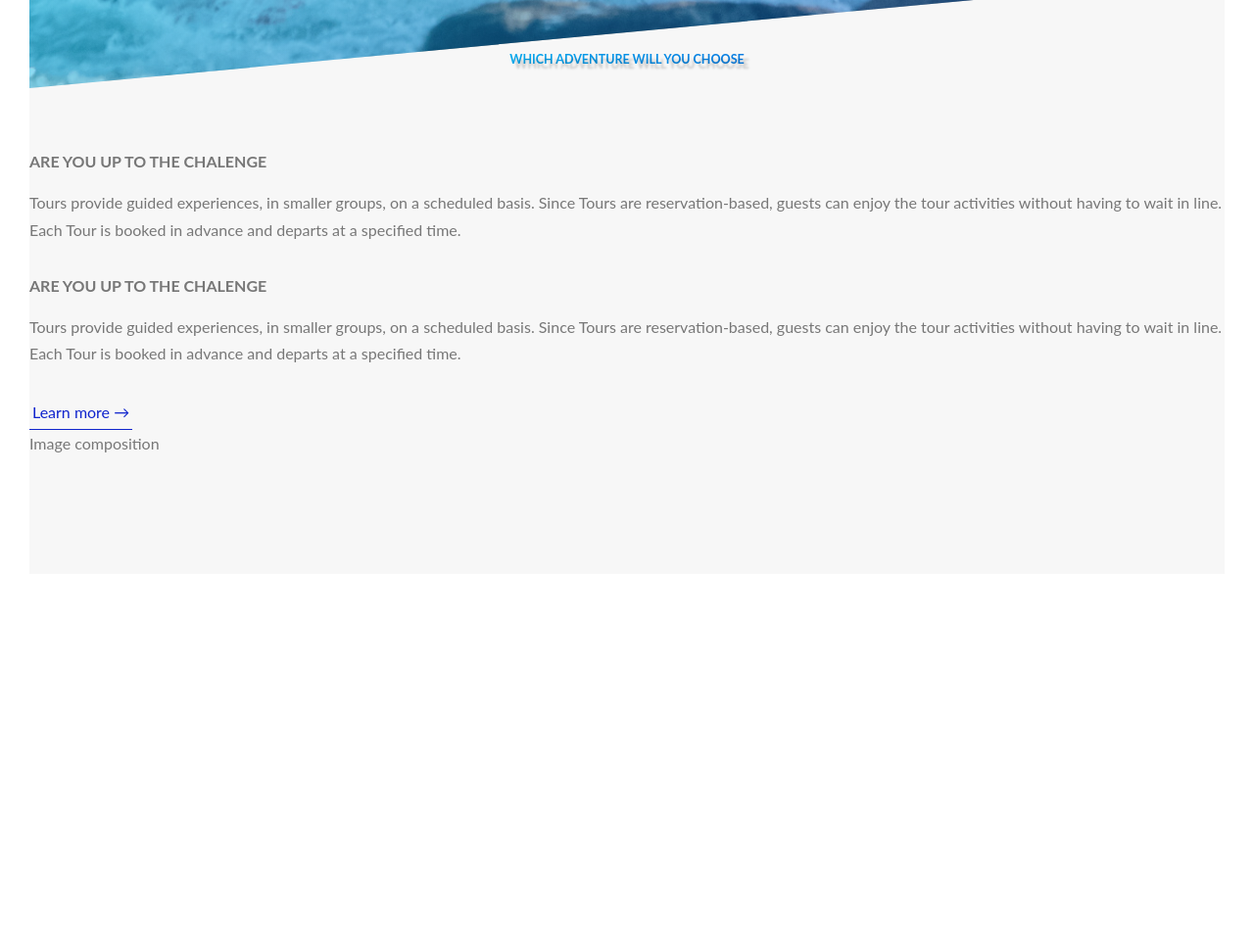
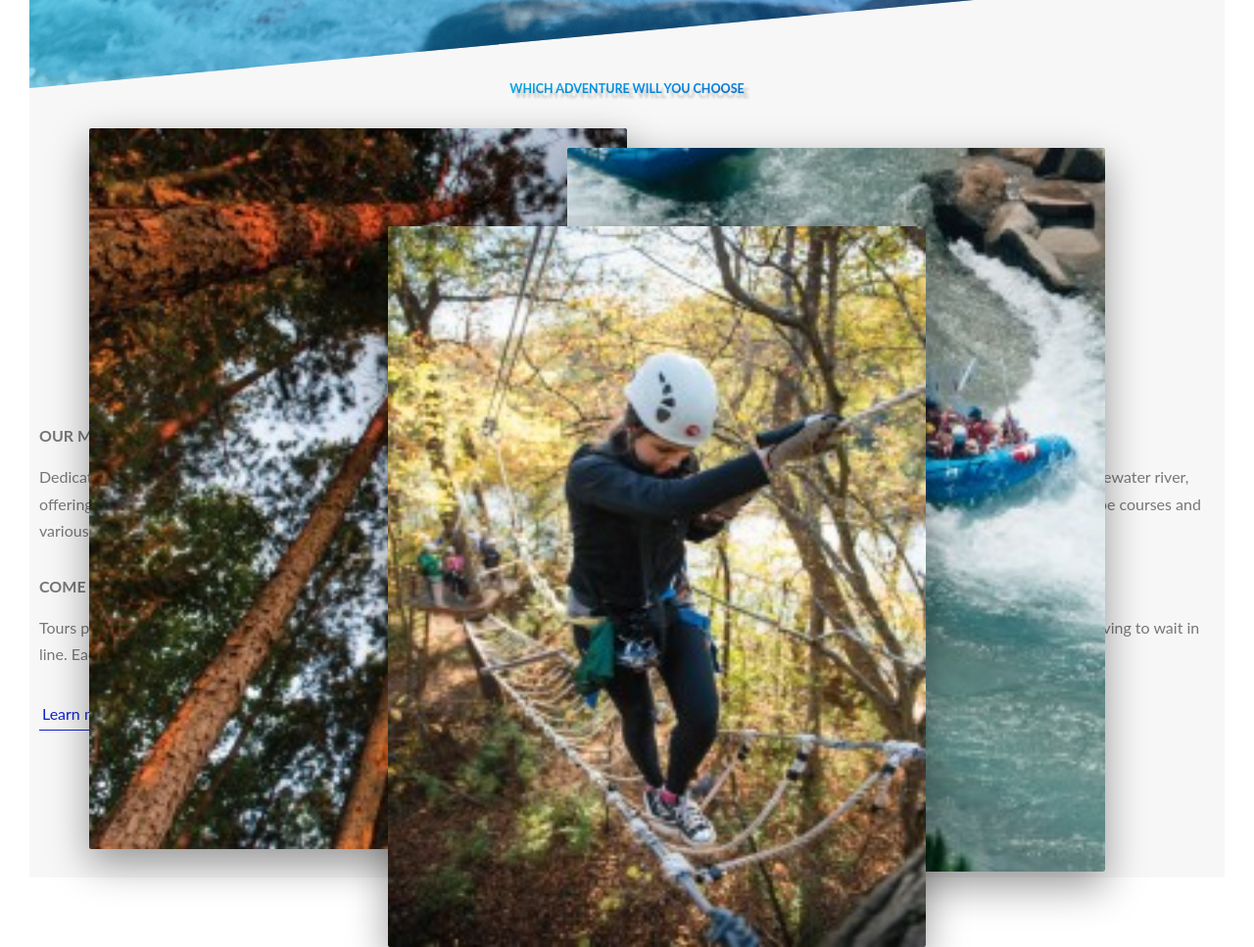
Before and after one commit to mwave317/Whitewater, a website: page index.html in a window 1280 px wide. Shown: the part 700-1667 px from the top of the page at 98% size. Before the commit the page ends 1316 px from the top, so only its background shows below. Drawn offline with Linux system fonts and the light colour scheme.

Commit message:
Added the about section with the three photos

```diff
--- a/index.html
+++ b/index.html
@@ -33,23 +33,33 @@
 
                 </div>
 
+                   <div class="col-">
+                        <div class="composition">
+                            <img src="img/Twilight_Canopy_Tour_670x900-200x268.jpg" alt="Twilight Canopy Tour" class="composition_photo composition_photo-p1">
+                            <img src="img/Raft-zip-tour-tile-1-2-200x269.jpg" alt="
+                            Rafting/Zip Line Tour" class="composition_photo composition_photo-p2">
+                            <img src="img/Canopy_Tour_670x9002.jpg-200x268.jpeg" alt="Canopy Tour" class="composition_photo composition_photo-p3">
+
+                        </div>
+                    </div>
+
                 <div class="row">
                     <div class="col-1-of-small">
-                        <h3 class="heading-tertiary u-margin-bottom-small">Are you up to the chalenge</h3>
+                         <h3 class="heading-tertiary u-margin-bottom-small">Our Mission</h3>
+                        <p class="paragraph">
+                           Dedicated to promoting healthy and active lifestyles and developing environmental stewardship, the USNWC is home to the world’s largest man-made whitewater river, offering premier outdoor activities including whitewater rafting and kayaking, flatwater kayaking, mountain biking, rock climbing, zip lines, a canopy tour, rope courses and various team building activities.  The Day Pass is the most popular way to experience the USNWC, offering access to available activities on the day of a visit.
+                        </p>
+
+                        <h3 class="heading-tertiary u-margin-bottom-small">Come experience our Tours</h3>
                         <p class="paragraph">
                             Tours provide guided experiences, in smaller groups, on a scheduled basis. Since Tours are reservation-based, guests can enjoy the tour activities without having to wait in line. Each Tour is booked in advance and departs at a specified time.
                         </p>
 
-                         <h3 class="heading-tertiary u-margin-bottom-small">Are you up to the chalenge</h3>
-                        <p class="paragraph">
-                            Tours provide guided experiences, in smaller groups, on a scheduled basis. Since Tours are reservation-based, guests can enjoy the tour activities without having to wait in line. Each Tour is booked in advance and departs at a specified time.
-                        </p>
+
 
                         <a href="#" class="btn-text">Learn more &rarr; </a>
                         </div>
-                    <div class="col-">
-                        Image composition
-                    </div>
+
                 </div>
             </div>
 
--- a/sass/base/_typography.scss
+++ b/sass/base/_typography.scss
@@ -45,17 +45,24 @@ body {
 	}*/
 }
 
+.col-1-of-small{
+	padding: 0 1rem;
+}
+
 .heading-tertiary {
 	font-size: $default-font-size;
 	font-weight: 700;
 	text-transform: uppercase;
+	&:first-child {
+		margin-top: 33rem;
+	}
 }
-
-.paragraph {
+	.paragraph {
 	font-size: $default-font-size;
 
 	&:not(:last-child) {
 		margin-bottom: 3rem;
+
 	}
 
 }
--- /dev/null
+++ b/sass/components/composition.scss
@@ -0,0 +1,23 @@
+.composition {
+	position: relative;
+	&_photo {
+		width: 45%;
+		box-shadow: 0 1.5rem 4rem rgba($color-black, .4);
+		border-radius: 2px;
+		position: absolute;
+		&-p1 {
+			left: 5%;
+			top: -5rem;
+		}
+
+		&-p2 {
+			left: 45%;
+			top: -3rem;
+		}
+
+		&-p3 {
+			left: 30%;
+			top: 5rem;
+		}
+	}
+}
--- a/sass/main.scss
+++ b/sass/main.scss
@@ -8,6 +8,7 @@
 @import "base/utilities";
 
 @import "components/button";
+@import "components/composition";
 
 @import "layout/header";
 
--- a/sass/pages/home.scss
+++ b/sass/pages/home.scss
@@ -1,6 +1,6 @@
 .section-about {
 	background-color: $color-gray-lignt-1;
-	padding: 12rem 0;
+	padding: 15rem 0;
 	margin-top: -20vh;
 
 }
```
Also changed, not shown: css/style.css, img/surfing.jpg (added).
